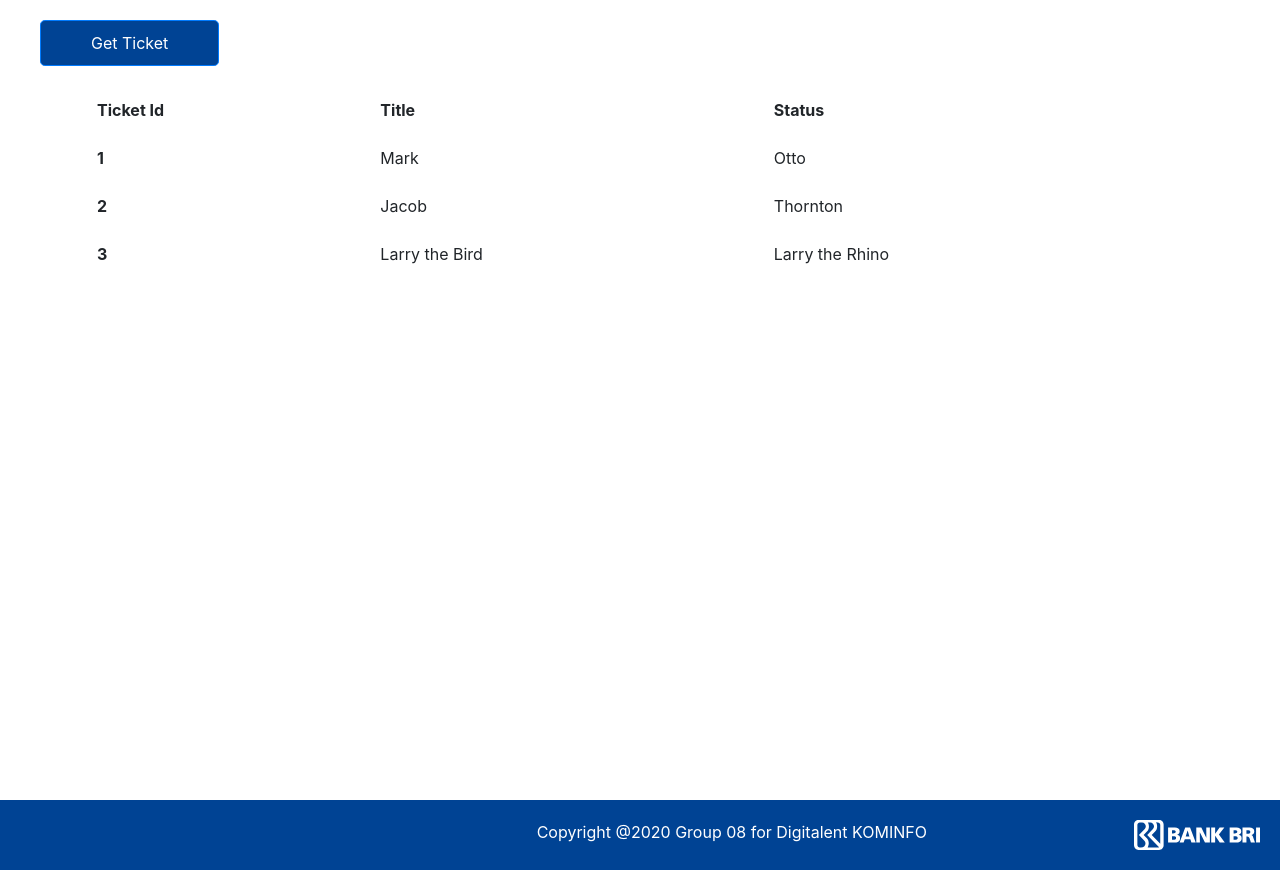
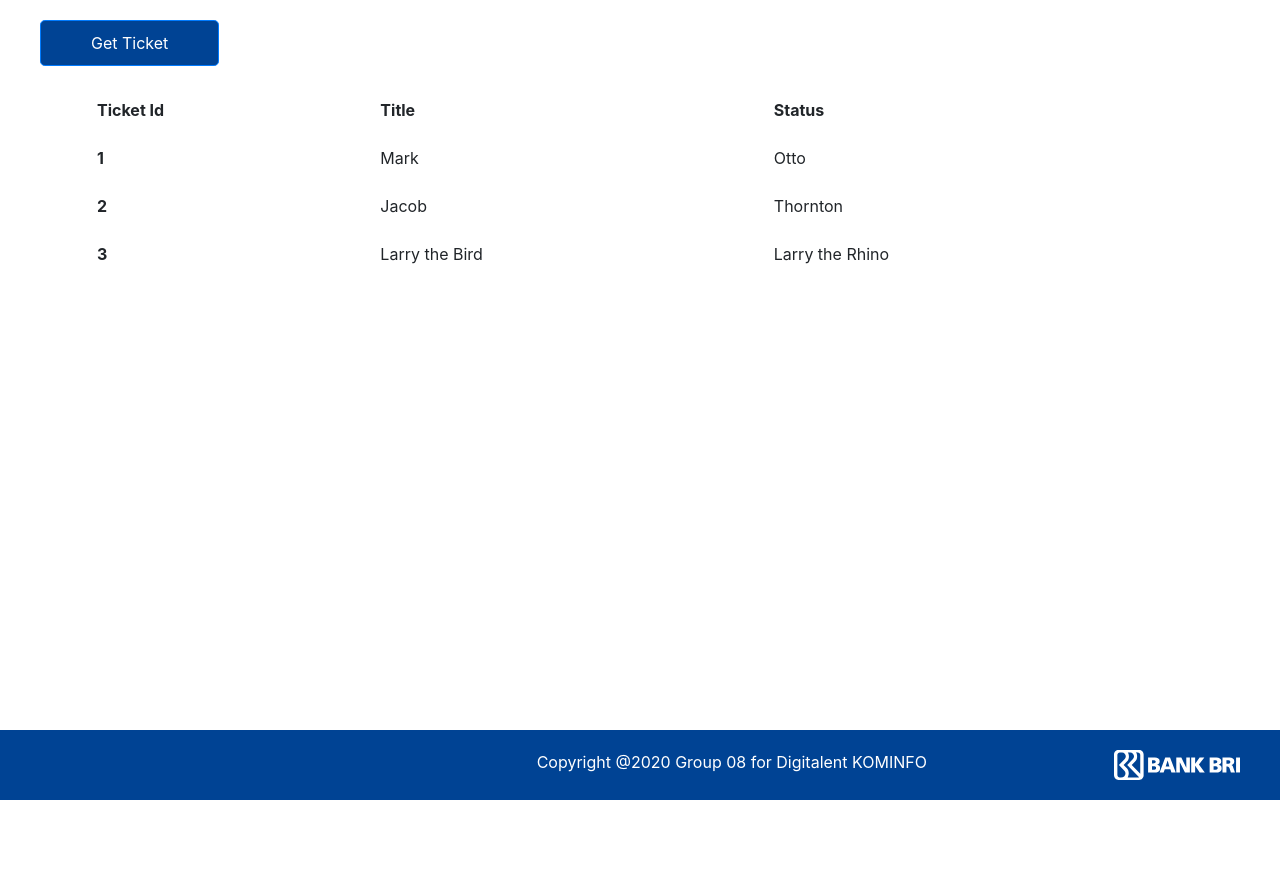
Before and after one commit to robbanimustofa/Bri_Complaint, a React (Create React App) app: page /dashboardspv in a window 1280 px wide. After the commit the page ends 800 px from the top, so only its background shows below. Built offline with nearby package versions, Linux system fonts and the light colour scheme.

Commit message:
edit footer.js

```diff
--- a/src/component/footer.js
+++ b/src/component/footer.js
@@ -4,12 +4,12 @@ import Logo from "../assets/icons/briwhite.svg"
 
 function footer() {
   return (
-    <footer className="footer">
+    <footer className="footer fixed-bottom">
       <Row style={{marginLeft:"0px", marginRight:"0px"}}>
         <Col xs={5}></Col>
         <Col style={{paddingLeft:"0px", paddingRight:"0px"}} xs={5}>Copyright @2020 Group 08 for Digitalent KOMINFO</Col>
         <Col style={{paddingLeft:"0px", paddingRight:"0px", textAlign:'end'}} xs={2}>
-          <img src={Logo} alt="" />
+          <img src={Logo} alt=""  style={{marginRight:"20px"}}/>
         </Col>
       </Row>
     </footer>
```
